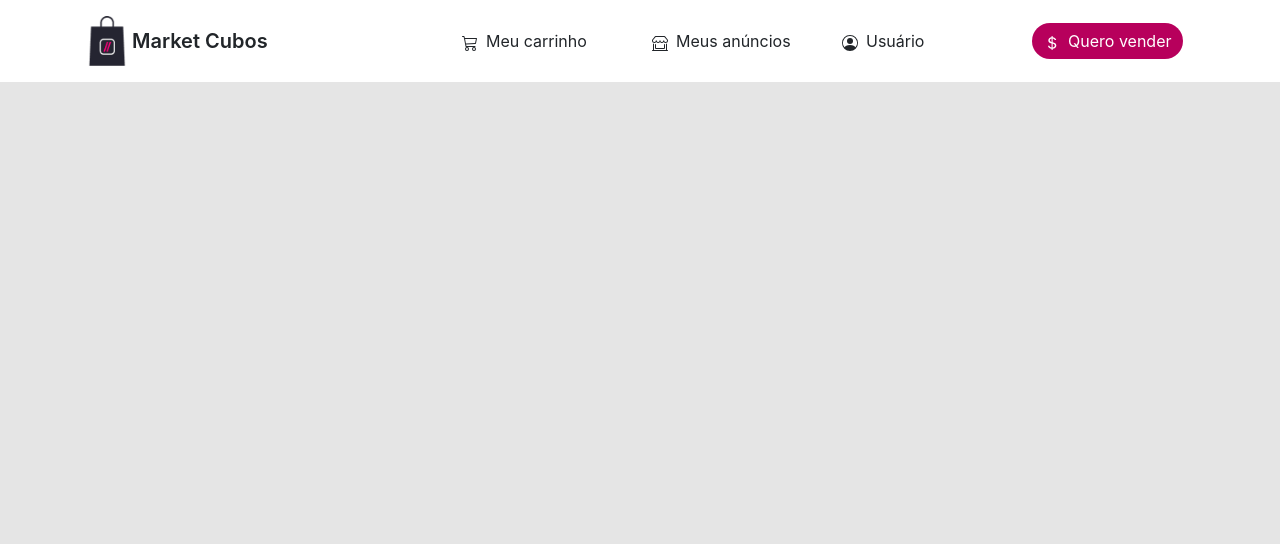
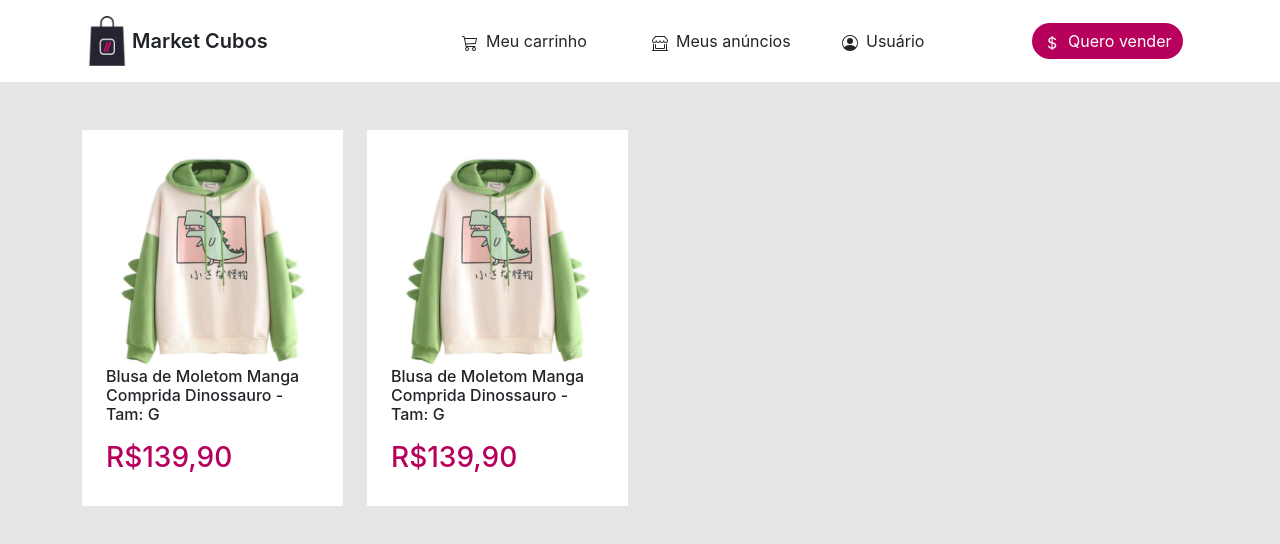
Before and after one commit to Ghaspar/ecommerce-2022, a Next.js app in the folder frontend/: page / in a window 1280 px wide. Shown: the top 544 px of the page. Built offline with nearby package versions, Linux system fonts and the light colour scheme.

Commit message:
front cards

```diff
--- a/frontend/components/Home/HomeCards/index.js
+++ b/frontend/components/Home/HomeCards/index.js
@@ -0,0 +1,44 @@
+import styles from './style.module.scss'
+import Image from 'next/image'
+
+export default function HomeCards() {
+  return (
+    <>
+        <div className="container pt-5">
+            <div className="row">
+                <div className="col-lg-3">
+                    <article className={styles.prodContent+" bg-white p-4"}>
+                        <Image
+                            width='342'
+                            height='342'
+                            alt='Blusa de Moletom Manga Comprida  Dinossauro  - Tam: G'
+                            src='/images/prods/prod1.png'
+                            className='img-fluid'
+                        />
+                        <h2>
+                            Blusa de Moletom Manga Comprida  Dinossauro  - Tam: G
+                        </h2>
+                        <h3 className='pt-2'>R$139,90</h3>
+                    </article>
+                </div>
+                <div className="col-lg-3">
+                    <article className={styles.prodContent+" bg-white p-4"}>
+                        <Image
+                            width='342'
+                            height='342'
+                            alt='Blusa de Moletom Manga Comprida  Dinossauro  - Tam: G'
+                            src='/images/prods/prod1.png'
+                            className='img-fluid'
+                        />
+                        <h2>
+                            Blusa de Moletom Manga Comprida  Dinossauro  - Tam: G
+                        </h2>
+                        <h3 className='pt-2'>R$139,90</h3>
+                    </article>
+                </div>
+            </div>
+        </div>
+
+    </>
+  )
+}
--- a/frontend/components/Home/HomeCards/style.module.scss
+++ b/frontend/components/Home/HomeCards/style.module.scss
@@ -0,0 +1,8 @@
+.prodContent{
+    h2{
+        font-size: 1em;
+    }
+    h3{
+        color: #B7005C;
+    }
+}
--- a/frontend/components/Home/index.js
+++ b/frontend/components/Home/index.js
@@ -1,5 +1,6 @@
 import styles from './style.module.scss'
 import HomeHead from './HomeHead'
+import HomeContent from './HomeCards'
 
 
 export default function Home() {
@@ -10,6 +11,9 @@ export default function Home() {
         <HomeHead />
       </div>
      </header>
+     <main>
+        <HomeContent />
+     </main>
 
     </>
   )
```
Also changed, not shown: frontend/public/images/prods/prod1.png (added), 1 other file (tests, documents, lock files or other folders).
